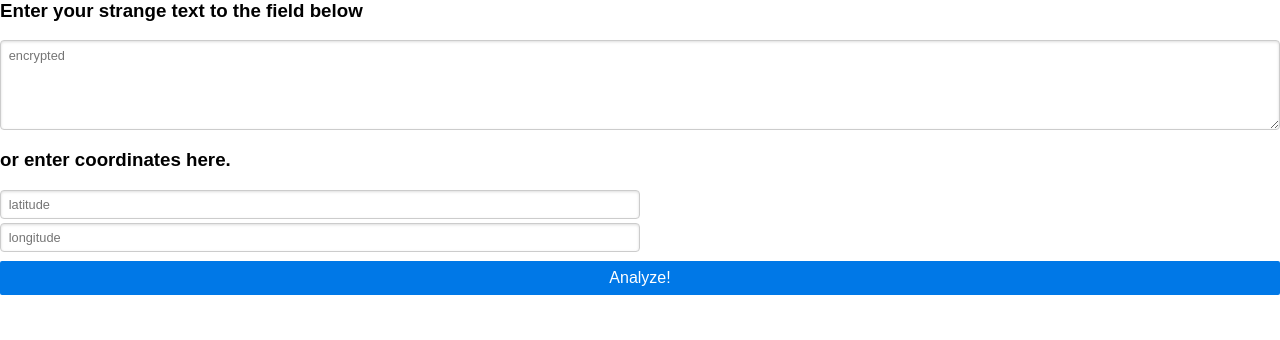
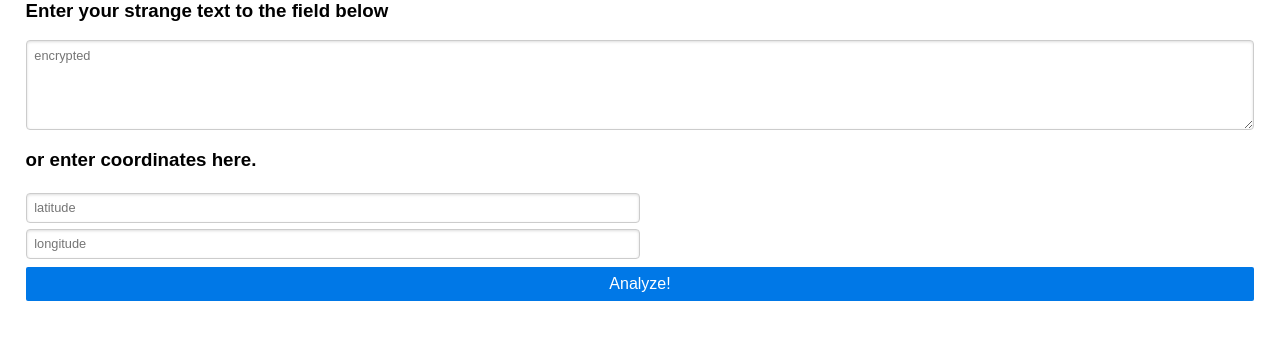
Before and after one commit to m-messiah/decrypter, a Django app: template decrypter/templates/input_form.html in a window 1280 px wide. Shown: the part 19-359 px from the top of the page. Run offline with Django 3.2, Linux system fonts and the light colour scheme; the template is opened without the code that fills it, so the values that code supplies are empty; some libraries are stand-ins or nearby versions.

Commit message:
grid instead of table

```diff
--- a/decrypter/templates/base.html
+++ b/decrypter/templates/base.html
@@ -11,7 +11,7 @@
     <meta name="viewport" content="width=device-width, initial-scale=1.0">
     <link href="{% static "css/pure-min.css" %}" rel="stylesheet">
     <style>
-        .page{margin 0 2%;}
+        .page{margin-left: 2%;margin-right: 2%;}
     </style>
     <script async src="//ajax.googleapis.com/ajax/libs/jquery/2.0.2/jquery.min.js"></script>
     <script>(function(i,s,o,g,r,a,m){i['GoogleAnalyticsObject']=r;i[r]=i[r]||function(){(i[r].q=i[r].q||[]).push(arguments)},i[r].l=1*new Date();a=s.createElement(o),m=s.getElementsByTagName(o)[0];a.async=1;a.src=g;m.parentNode.insertBefore(a,m)})(window,document,'script','//www.google-analytics.com/analytics.js','ga');ga('create', 'UA-41323843-1', 'decrypter.herokuapp.com');ga('send', 'pageview');</script>
--- a/decrypter/templates/coords.html
+++ b/decrypter/templates/coords.html
@@ -5,7 +5,7 @@
 {% block content %}
 <div class="pure-g">
     <div class="pure-u-1-3"><p>Your input</p></div>
-    <div class="pure-u-2-3"><p>{{ coords }}</p></div>
+    <div class="pure-u-2-3"><p>{{ coords1 }}, {{ coords2 }}</p></div>
 </div>
 <div class="pure-g">
     {% for typeCoords,value in result %}
--- a/decrypter/templates/input_form.html
+++ b/decrypter/templates/input_form.html
@@ -8,8 +8,8 @@
     {% csrf_token %}
     <textarea class="pure-input-1" rows=5 name="encrypted" placeholder="encrypted" tabindex="1"></textarea>
 <h3>or enter coordinates here.</h3>
-    <input class="pure-input-1-2" type="text" name="coordinates1" placeholder="latitude" />
-    <input class="pure-input-1-2" type="text" name="coordinates2" placeholder="longitude" />
+    <div class="pure-u-1-2"><input class="pure-input-1" type="text" name="coordinates1" placeholder="latitude" /></div>
+    <div class="pure-u-1-2"><input class="pure-input-1" type="text" name="coordinates2" placeholder="longitude" /></div>
     <button class="pure-button pure-input-1 pure-button-primary" style="width:100%;margin-top:5px;" type="submit" tabindex="2">Analyze!</button>
 </form>
 {% endblock %}
```
